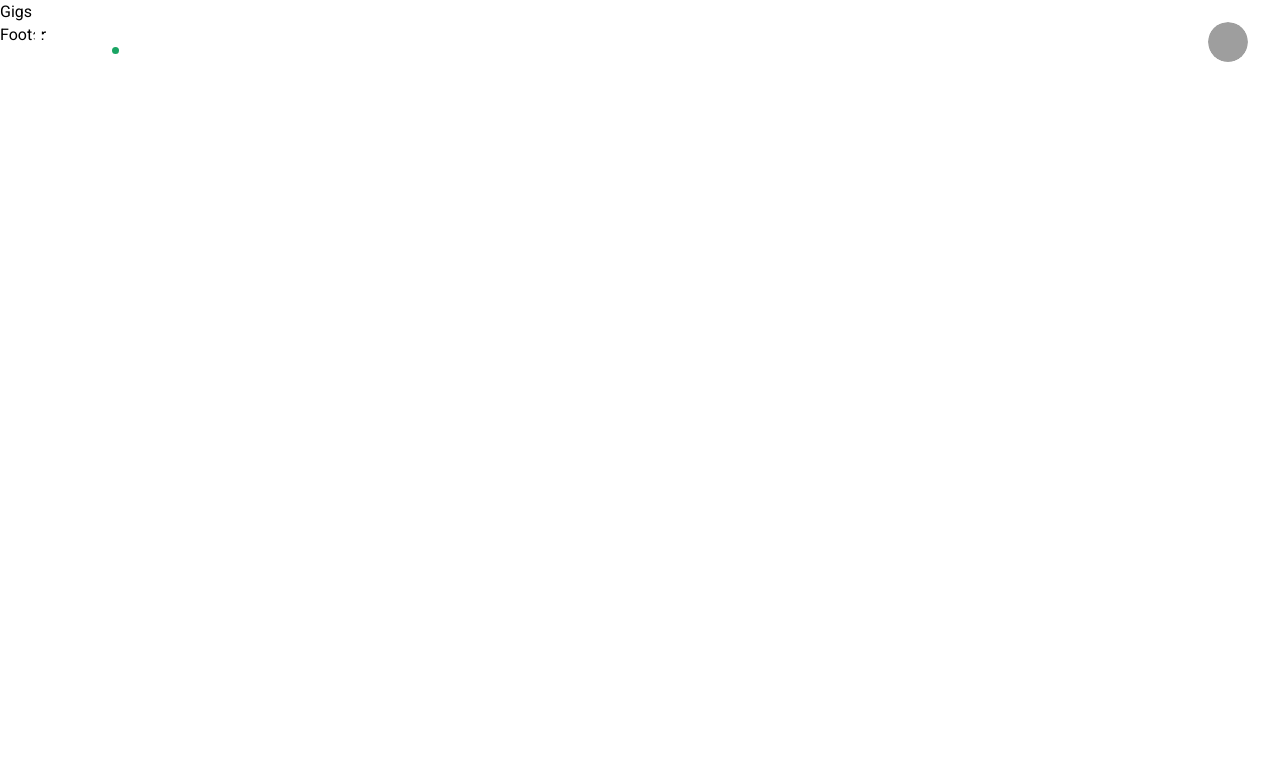
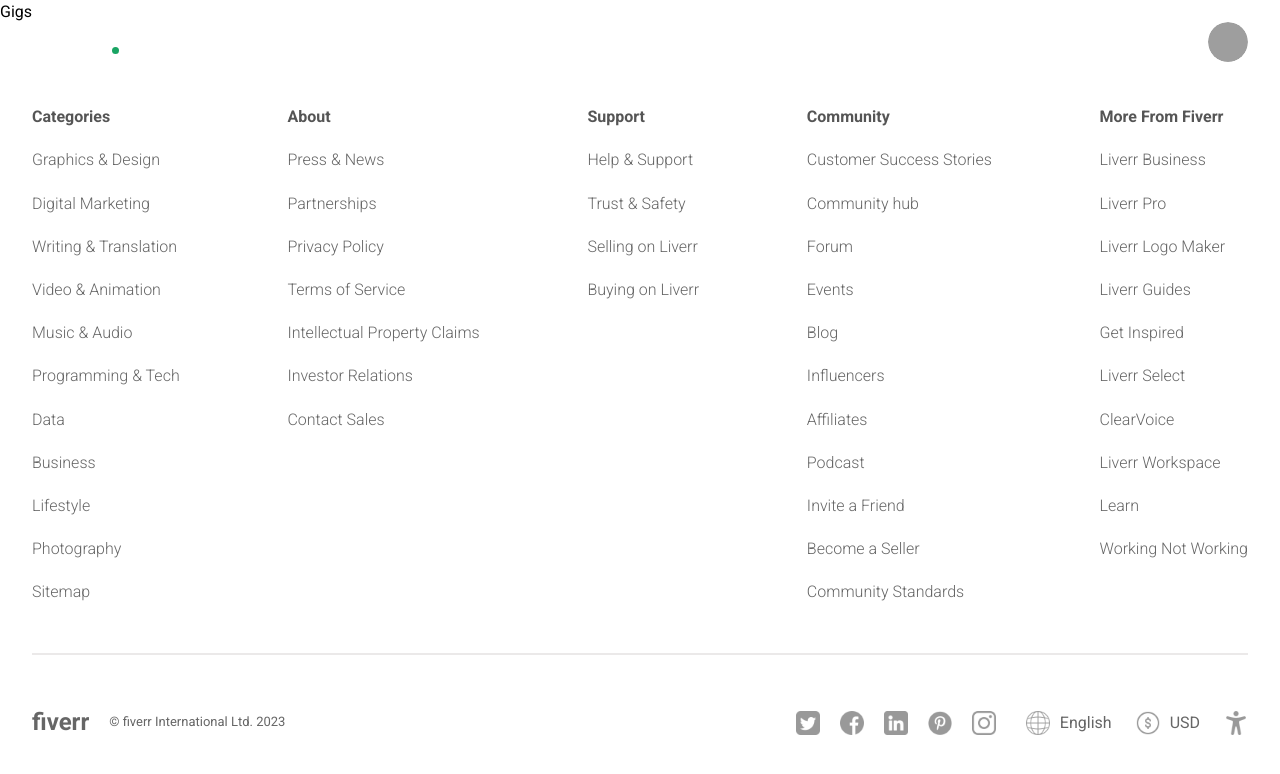
Before and after one commit to Yel-Yan-Web-Designer/fiverr-mern-stack-app, a React (Vite) app in the folder client/: page /gigs in a window 1280 px wide. Shown: the top 774 px of the page. Built offline with nearby package versions, Linux system fonts and the light colour scheme; grey boxes are pictures that could not be loaded.

Commit message:
build footer component

```diff
--- a/client/src/components/footer/Footer.jsx
+++ b/client/src/components/footer/Footer.jsx
@@ -3,7 +3,100 @@ import "./Footer.scss";
 
 const Footer = () => {
   return (
-    <div>Footer</div>
+    <div className="footer">
+    <div className="container">
+      <div className="top">
+        <div className="item">
+          <h2>Categories</h2>
+          <span>Graphics & Design</span>
+          <span>Digital Marketing</span>
+          <span>Writing & Translation</span>
+          <span>Video & Animation</span>
+          <span>Music & Audio</span>
+          <span>Programming & Tech</span>
+          <span>Data</span>
+          <span>Business</span>
+          <span>Lifestyle</span>
+          <span>Photography</span>
+          <span>Sitemap</span>
+        </div>
+        <div className="item">
+          <h2>About</h2>
+          <span>Press & News</span>
+          <span>Partnerships</span>
+          <span>Privacy Policy</span>
+          <span>Terms of Service</span>
+          <span>Intellectual Property Claims</span>
+          <span>Investor Relations</span>
+          <span>Contact Sales</span>
+        </div>
+        <div className="item">
+          <h2>Support</h2>
+          <span>Help & Support</span>
+          <span>Trust & Safety</span>
+          <span>Selling on Liverr</span>
+          <span>Buying on Liverr</span>
+        </div>
+        <div className="item">
+          <h2>Community</h2>
+          <span>Customer Success Stories</span>
+          <span>Community hub</span>
+          <span>Forum</span>
+          <span>Events</span>
+          <span>Blog</span>
+          <span>Influencers</span>
+          <span>Affiliates</span>
+          <span>Podcast</span>
+          <span>Invite a Friend</span>
+          <span>Become a Seller</span>
+          <span>Community Standards</span>
+        </div>
+        <div className="item">
+          <h2>More From Fiverr</h2>
+          <span>Liverr Business</span>
+          <span>Liverr Pro</span>
+          <span>Liverr Logo Maker</span>
+          <span>Liverr Guides</span>
+          <span>Get Inspired</span>
+          <span>Liverr Select</span>
+          <span>ClearVoice</span>
+          <span>Liverr Workspace</span>
+          <span>Learn</span>
+          <span>Working Not Working</span>
+        </div>
+      </div>
+      <hr />
+      <div className="bottom">
+        <div className="left">
+          <h2>fiverr</h2>
+          <span>© fiverr International Ltd. 2023</span>
+        </div>
+        <div className="right">
+          <div className="social">
+            <img src="/img/twitter.png" alt="" />
+            <img src="/img/facebook.png" alt="" />
+            <img src="/img/linkedin.png" alt="" />
+            <img src="/img/pinterest.png" alt="" />
+            <img src="/img/instagram.png" alt="" />
+          </div>
+          <div className="footer-link-container" style={{
+            display : "flex",
+            columnGap : "1.5rem"
+          }}>
+          <div className="link">
+            <img src="/img/language.png" alt="" />
+            <span>English</span>
+          </div>
+          <div className="link">
+            <img src="/img/coin.png" alt="" />
+            <span>USD</span>
+          </div>
+          <img src="/img/accessibility.png" alt="" />
+          </div>
+        </div>
+      </div>
+    </div>
+  </div>
   )
 }
 
--- a/client/src/components/footer/Footer.scss
+++ b/client/src/components/footer/Footer.scss
@@ -0,0 +1,111 @@
+@mixin devices ($breakpoint) { //the name of the mixin is devices
+
+    @if $breakpoint == tablet {
+    @media only screen and (max-width: 768px) {
+      @content;
+    }
+  }
+
+  @if $breakpoint == mobile {
+    @media only screen and (max-width: 560px) {
+      @content;
+    }
+  }
+}
+.footer {
+    padding: 2rem;
+    display: flex;
+    justify-content: center;
+    color: #666;
+    margin: 50px 0px;
+
+    img {
+      width: 24px;
+      height: 24px;
+    }
+
+    .container {
+      width: 1400px;
+      .top {
+        display: flex;
+        justify-content: space-between;
+        row-gap: 2rem;
+        .item {
+          display: flex;
+          flex-direction: column;
+          gap: 20px;
+          h2 {
+            font-size: 16px;
+            color: #555;
+          }
+          span {
+            font-weight: 300;
+          }
+        }
+
+        @include devices (tablet) {
+           display: grid;
+           grid-template-columns: repeat(2, 1fr);
+        }
+        @include devices (mobile){
+            grid-template-columns: 1fr;
+        }
+      }
+
+      hr {
+        margin: 50px 0px;
+        height: 0;
+        border: 1px solid #ebe9e9;
+      }
+      .bottom {
+        display: flex;
+        align-items: center;
+        justify-content: space-between;
+
+        .left {
+        //   width: max-content;
+          display: flex;
+          align-items: center;
+          gap: 20px;
+
+          span {
+            font-size: 13px;
+            white-space: nowrap;
+          }
+        }
+        .right {
+        //   width: max-content;
+          display: flex;
+          flex-wrap: wrap;
+          align-items: center;
+          gap: 30px;
+
+          .social {
+            display: flex;
+            gap: 20px;
+          }
+
+          .link {
+            display: flex;
+            align-items: center;
+            gap: 10px;
+          }
+
+          @include devices (mobile){
+            flex-direction: column;
+            align-items: flex-start;
+          }
+        }
+
+        @include devices(tablet){
+            display: grid;
+            grid-template-columns: 1fr;
+            row-gap: 2rem;
+        }
+      }
+    }
+
+    @include devices (mobile) {
+        padding: 2rem 1rem;
+    }
+  }
--- a/client/src/components/logomaker/LogoMaker.scss
+++ b/client/src/components/logomaker/LogoMaker.scss
@@ -92,7 +92,7 @@
             grid-template-columns: 1fr;
 
             .logomaker-content{
-                padding: 2rem;
+                padding: 2rem 0.8rem;
             }
         }
     }
--- a/client/src/pages/home/Home.scss
+++ b/client/src/pages/home/Home.scss
@@ -1,3 +1,3 @@
 .home{
-    border: 1px solid red;
+    // border: 1px solid red;
 }
```
